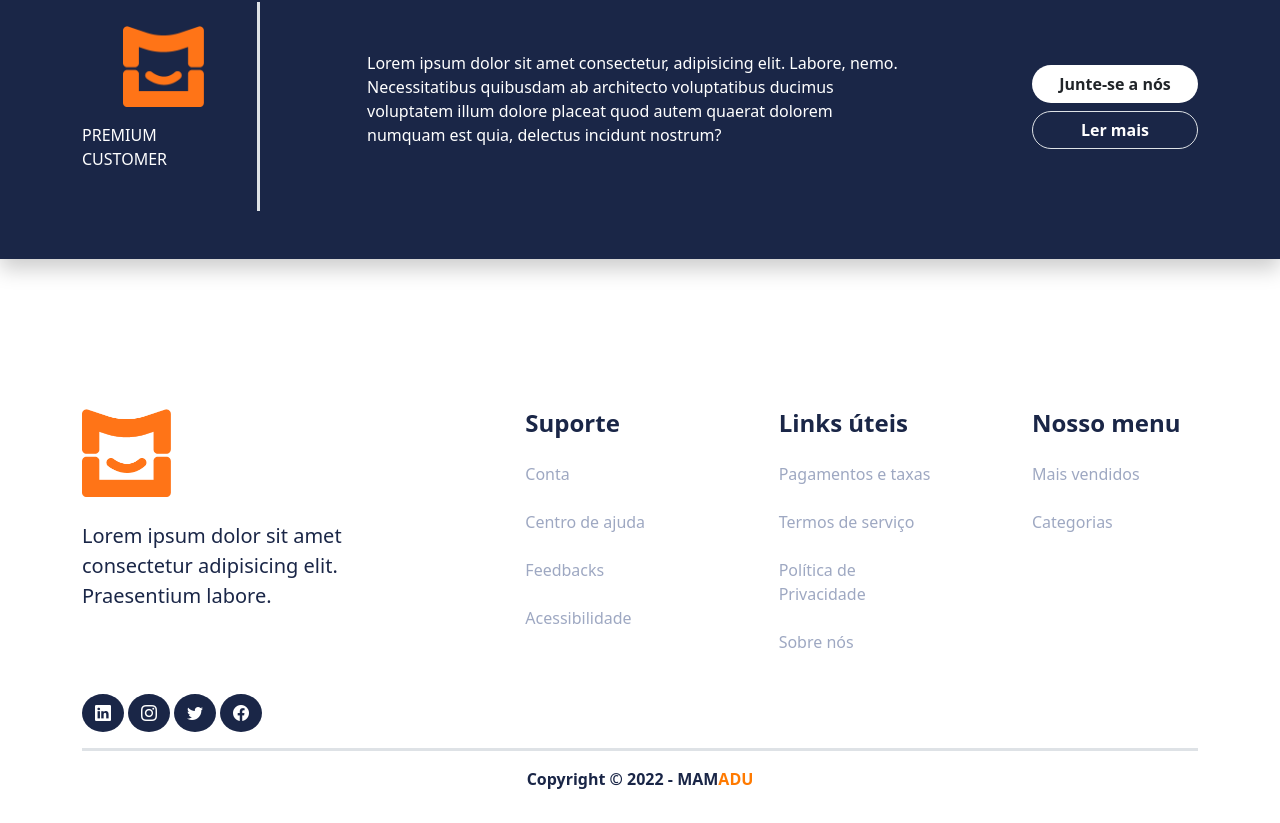
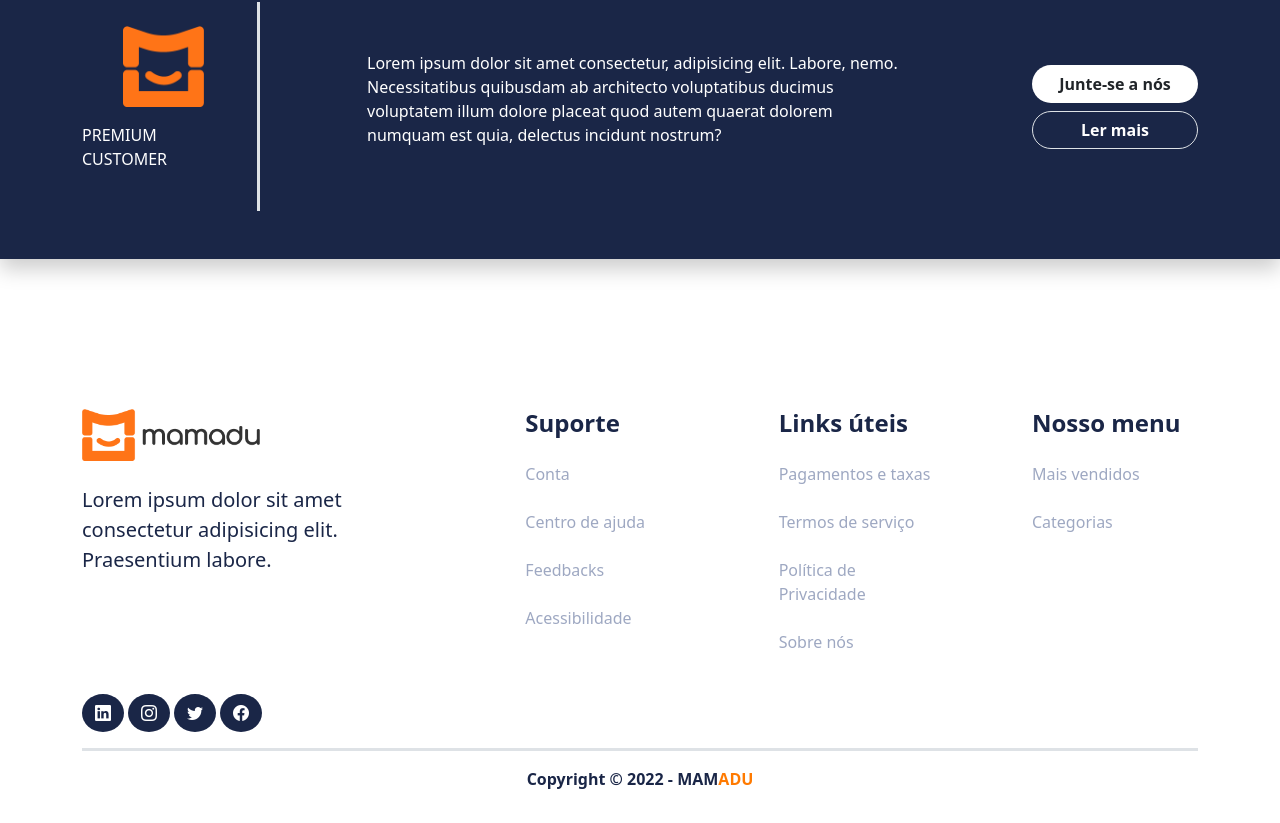
Before and after one commit to dorivaldovalentim/mamadu, a Vue app: page / in a window 1280 px wide. Shown: the part 3622-4445 px from the top of the page. Built offline with nearby package versions, Linux system fonts and the light colour scheme.

Commit message:
Tornei o component logo alimentável via props

```diff
--- a/src/components/Footer.vue
+++ b/src/components/Footer.vue
@@ -42,8 +42,8 @@ const data = [
     <div class="container">
       <div class="row justify-content-between">
         <div class="col-12 col-md-4 col-lg-4">
-          <a href="" class="text-decoration-none d-inline-block w-25">
-            <Logo />
+          <a href="" class="text-decoration-none d-inline-block w-50">
+            <Logo :type="4" />
           </a>
 
           <p class="fs-5 pe-2 mt-4 text-primary">
--- a/src/components/Logo.vue
+++ b/src/components/Logo.vue
@@ -1,14 +1,20 @@
 <script setup>
 import { defineProps } from "vue";
 
-defineProps({
+const props = defineProps({
   type: {
     type: Number,
-    default: 2,
+    default: 1,
   },
 });
+
+const { type } = props;
+
+const logo = function () {
+  return "/src/assets/images/logo/" + type + ".png";
+};
 </script>
 
 <template>
-  <img :src="'/src/assets/images/logo/1.png'" alt="" class="w-100" />
+  <img :src="logo()" alt="" class="w-100" />
 </template>
```
